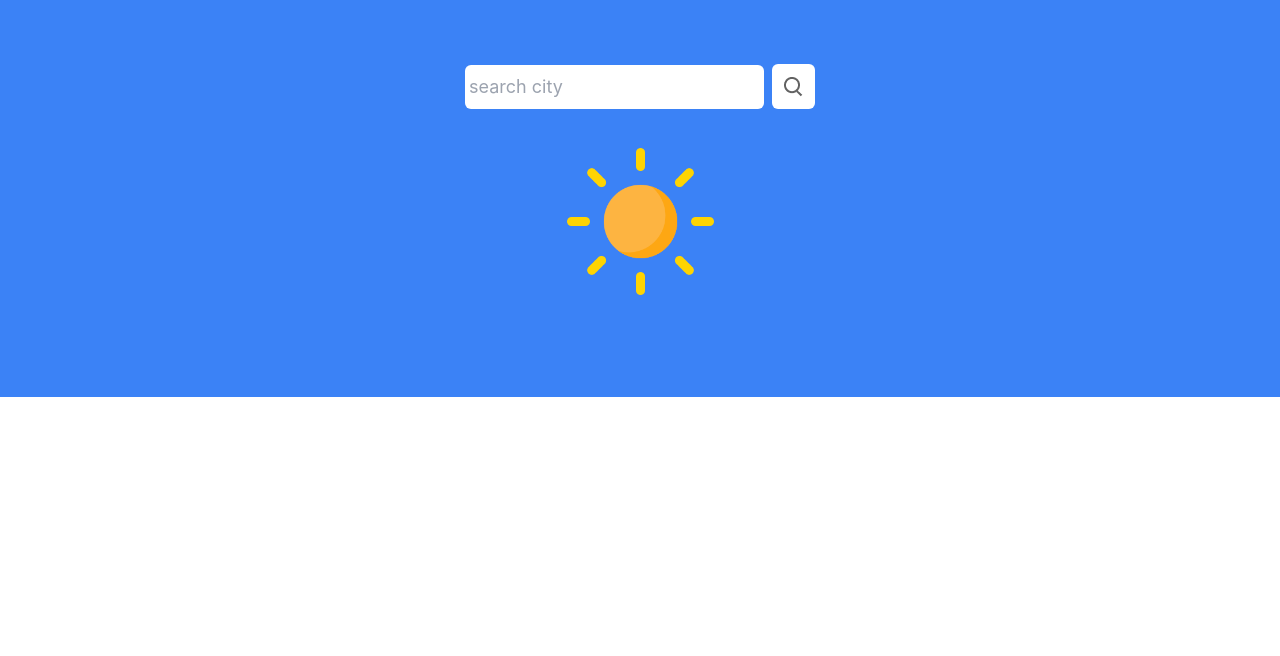
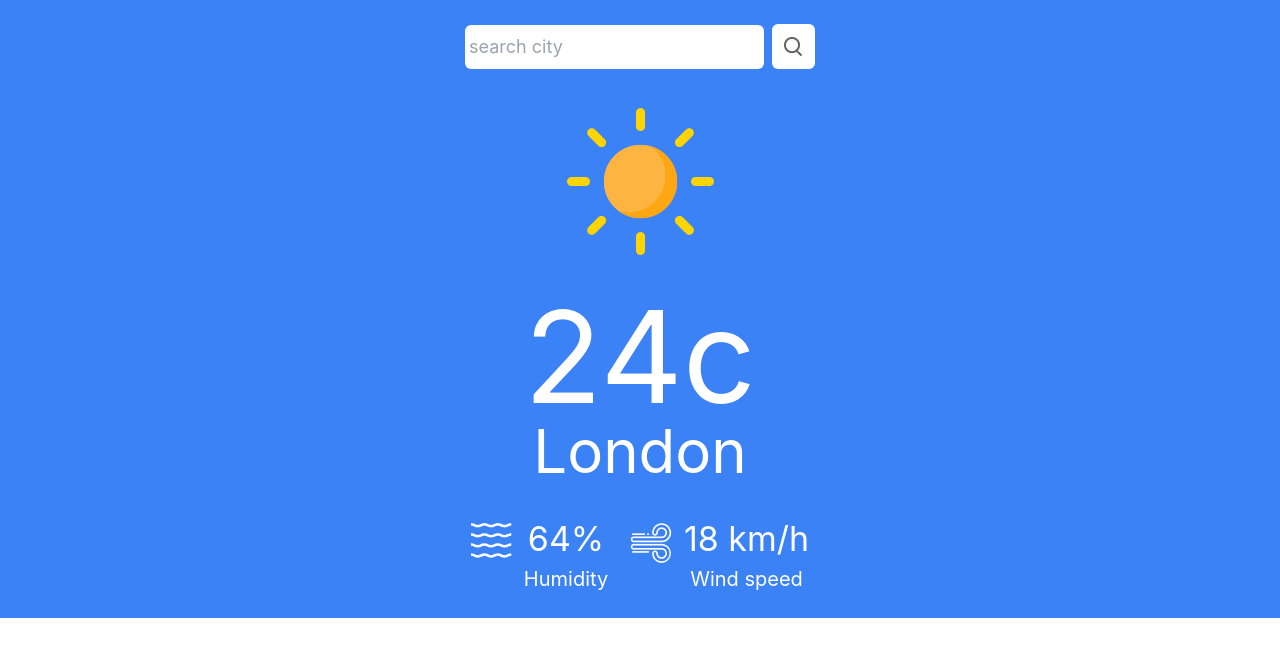
Before and after one commit to iamaliataie/react-weather-app, a React (Create React App) app: page / in a window 1280 px wide. Shown: the top 656 px of the page. Built offline with nearby package versions, Linux system fonts and the light colour scheme.

Commit message:
styling using tailwindcss

```diff
--- a/src/Components/WeatherApp/WeatherApp.jsx
+++ b/src/Components/WeatherApp/WeatherApp.jsx
@@ -49,7 +49,7 @@ const WeatherApp = () => {
 
 
   return (
-    <div className='bg-blue-500 py-16'>
+    <div className='bg-blue-500 py-6'>
         <div className="flex items-center justify-between w-[350px] mx-auto space-x-2">
             <input type="text"
             className="flex-1 p-1 py-2 rounded-md text-lg outline-none"
@@ -59,9 +59,9 @@ const WeatherApp = () => {
         <div className="flex justify-center">
             <img src={wIcon} alt="" />
         </div>
-        {/*<div className="weather-temp" id='temp'>24c</div>
-        <div className="weather-location" id='city'>London</div>
-        <div className="data-container">
+        <div className="text-9xl text-white" id='temp'>24c</div>
+        <div className="text-6xl text-white" id='city'>London</div>
+        <div className="flex items-center justify-between text-white w-[360px] mx-auto mt-8">
             <div className="element">
                 <img src={humidity_icon} alt="" className="icon" />
                 <div className="data">
@@ -76,7 +76,7 @@ const WeatherApp = () => {
                     <div className="text">Wind speed</div>
                 </div>
             </div>
-        </div> */}
+        </div>
     </div>
   )
 }
```
